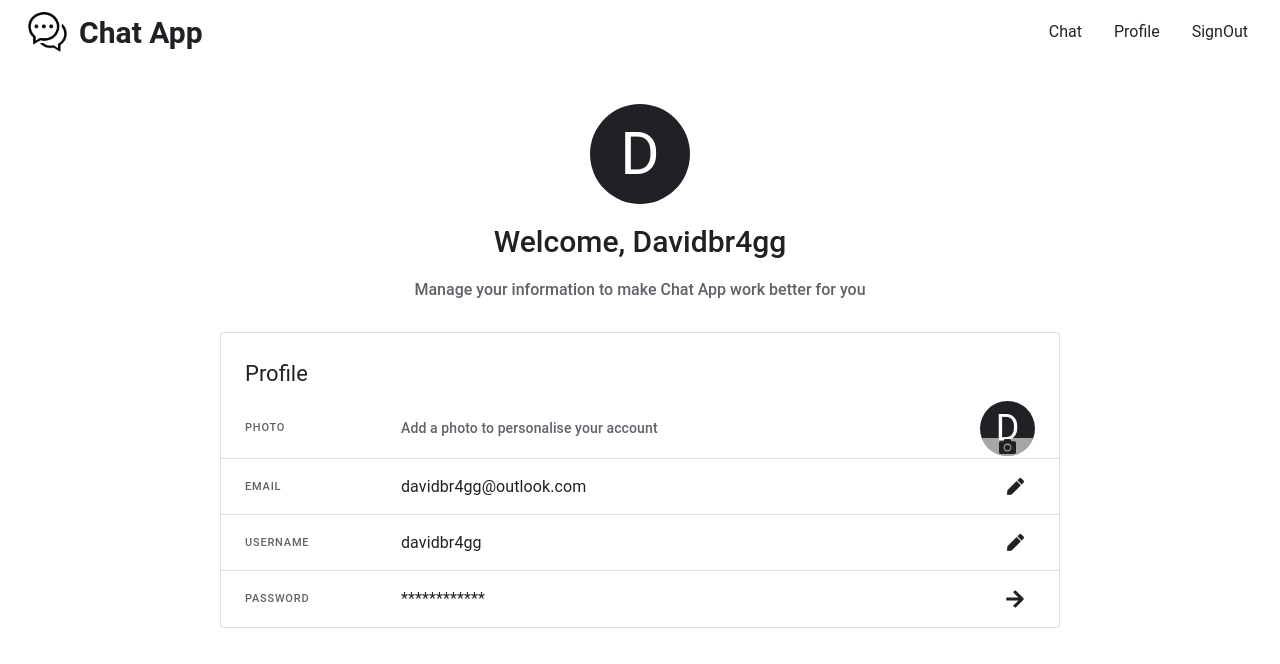
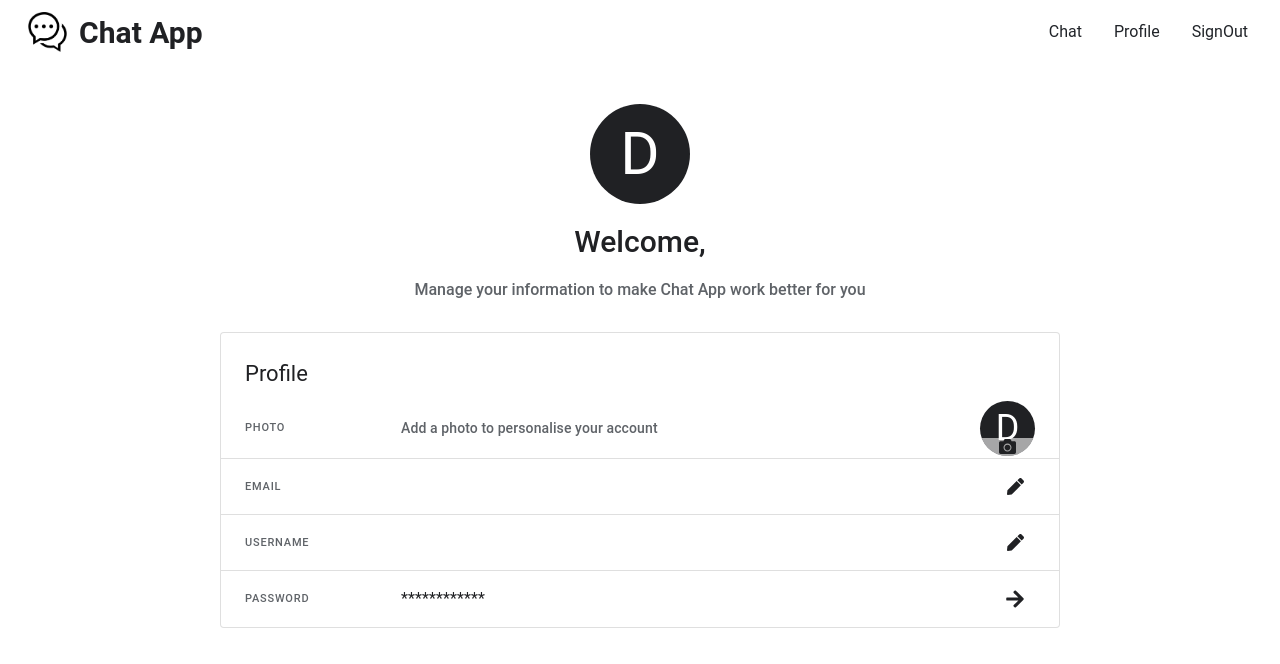
Before and after one commit to akshatsinghkaushik/GroupChat-TaskManagement-WebApp_Software-Studio-2B, a React (Create React App) app: page /profile in a window 1280 px wide. Shown: the top 664 px of the page. Built offline with nearby package versions, Linux system fonts and the light colour scheme; no server answers; the database is empty; sample sign-in values are in the browser's storage.

Commit message:
Profile Page Reads Data from User Info DB (#6)
* Profile Page Reads Data from User Info db

* minor fix

```diff
--- a/src/Components/Pages/Chat.js
+++ b/src/Components/Pages/Chat.js
@@ -21,14 +21,14 @@ class Chat extends Component {
     };
     this.handleChange = this.handleChange.bind(this);
     this.handleSubmit = this.handleSubmit.bind(this);
-    this.myRef = React.createRef();
+    //this.myRef = React.createRef();
   }
 
   async componentDidMount() {
     this.setState({ readError: null, loadingChats: true });
-    const chatArea = this.myRef.current;
+    //const chatArea = this.myRef.current;
     try {
-      db.ref("chats").on("value", (snapshot) => {
+      db.ref("chats").once("value", (snapshot) => {
         let chats = [];
         snapshot.forEach((snap) => {
           chats.push(snap.val());
@@ -37,14 +37,14 @@ class Chat extends Component {
           return a.timestamp - b.timestamp;
         });
         this.setState({ chats });
-        chatArea.scrollBy(0, chatArea.scrollHeight);
+        //chatArea.scrollBy(0, chatArea.scrollHeight);
         this.setState({ loadingChats: false });
       });
     } catch (error) {
       this.setState({ readError: error.message, loadingChats: false });
     }
     try {
-      db.ref("users").on("value", (snapshot) => {
+      db.ref("users").once("value", (snapshot) => {
         let users = new Map();
         snapshot.forEach((snap) => {
           users.set(snap.key, snap.val());
@@ -66,7 +66,7 @@ class Chat extends Component {
   async handleSubmit(event) {
     event.preventDefault();
     this.setState({ writeError: null });
-    const chatArea = this.myRef.current;
+    //const chatArea = this.myRef.current;
     try {
       await db.ref("chats").push({
         content: this.state.content,
@@ -74,7 +74,7 @@ class Chat extends Component {
         uid: this.state.user.uid,
       });
       this.setState({ content: "" });
-      chatArea.scrollBy(0, chatArea.scrollHeight);
+      //chatArea.scrollBy(0, chatArea.scrollHeight);
     } catch (error) {
       this.setState({ writeError: error.message });
     }
@@ -154,7 +154,8 @@ class Chat extends Component {
                 </div>
               </div>
             </div>
-            <div className="mesgs" ref={this.myRef}>
+            <div className="mesgs">
+              {/*ref={this.myRef}*/}
               {/* loading indicator */}
               {this.state.loadingChats ? (
                 <div className="spinner-border text-success" role="status">
--- a/src/Components/Pages/Profile.js
+++ b/src/Components/Pages/Profile.js
@@ -1,13 +1,49 @@
 import React, { Component } from "react";
 import "./Profile.scss";
 
+import { db } from "../../services/firebase";
+import { auth } from "../../services/firebase";
+
 class Profile extends Component {
+  constructor(props) {
+    super(props);
+    this.state = {
+      user: auth().currentUser,
+      email: null,
+      username: null,
+      readError: null,
+      writeError: null,
+    };
+    //this.handleChange = this.handleChange.bind(this);
+    //this.handleSubmit = this.handleSubmit.bind(this);
+  }
+
+  componentDidMount() {
+    this.setState({ readError: null });
+
+    try {
+      db.ref(`users/${this.state.user.uid}`).once("value", (snapshot) => {
+        this.setState({
+          email: snapshot.val().email,
+          username: snapshot.val().name ? snapshot.val().name : null,
+        });
+      });
+    } catch (error) {
+      this.setState({ readError: error.message });
+    }
+  }
+
   render() {
     return (
       <div id="profile">
         <div className="content-wrap">
           <div className="name-icon">D</div>
-          <h1>Welcome, Davidbr4gg</h1>
+          <h1>
+            Welcome,{" "}
+            {this.state.username != null
+              ? this.state.username
+              : this.state.email}
+          </h1>
           <h2>Manage your information to make Chat App work better for you</h2>
           <div className="card">
             <div className="inner-heading">Profile</div>
@@ -43,7 +79,7 @@ class Profile extends Component {
             </div>
             <div className="info">
               <h3>EMAIL</h3>
-              <div className="content">davidbr4gg@outlook.com</div>
+              <div className="content">{this.state.email}</div>
               <div className="popup">
                 <svg
                   data-v-d223ba98=""
@@ -67,7 +103,11 @@ class Profile extends Component {
             </div>
             <div className="info">
               <h3>USERNAME</h3>
-              <div className="content">davidbr4gg</div>
+              <div className="content">
+                {this.state.username != null
+                  ? this.state.username
+                  : this.state.email}
+              </div>
               <div className="popup">
                 <svg
                   data-v-d223ba98=""
@@ -91,7 +131,9 @@ class Profile extends Component {
             </div>
             <div className="info" style={{ borderBottom: "none" }}>
               <h3>PASSWORD</h3>
-              <div className="content">************</div>
+              <div className="content" type="password">
+                ************
+              </div>
               <div className="popup">
                 <svg
                   style={{ width: "20px", fontSize: "20px", height: "20px" }}
```
